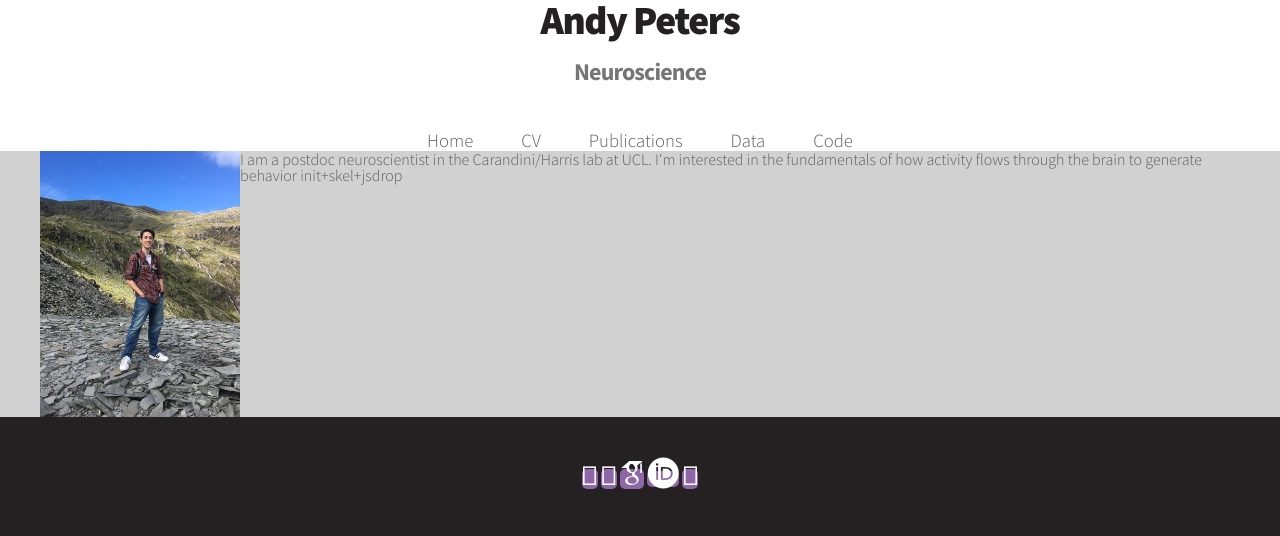
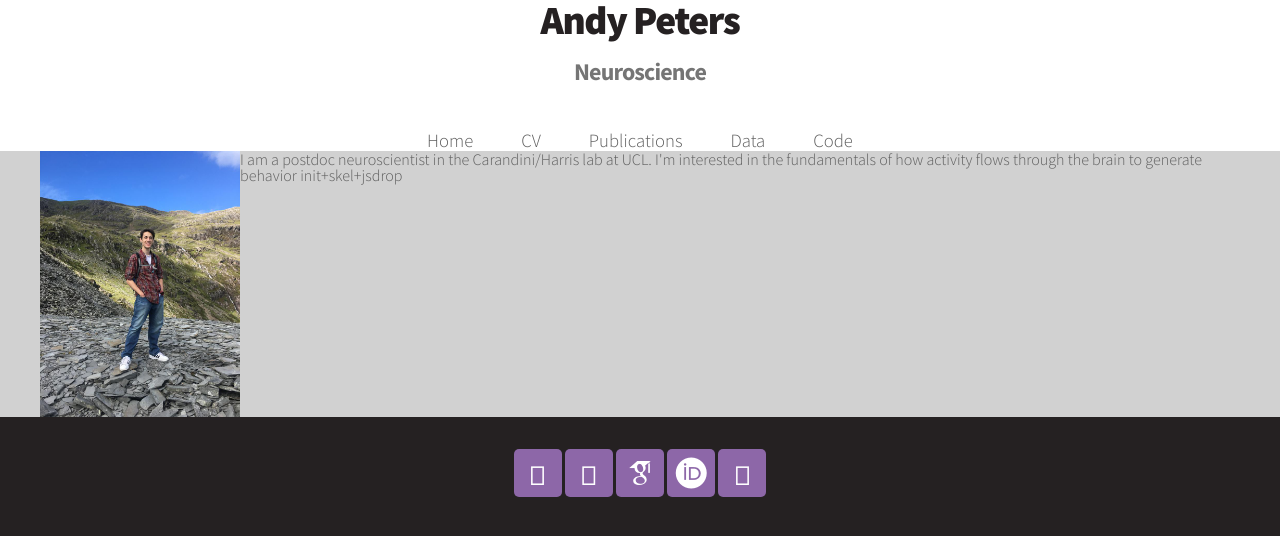
Before and after one commit to petersaj/petersaj.github.io, a Jekyll site: the page built from index.html, in a window 1280 px wide. Shown: the top 536 px of the page. Built offline with Jekyll 4.4.1, drawn with Linux system fonts in a browser that asks for light colours; some web fonts are replaced; a style sheet for code colours, icons or effects is not loaded.

Commit message:
Update style.css

```diff
--- a/assets/css/style.css
+++ b/assets/css/style.css
@@ -559,7 +559,7 @@
 
 				ul.social li
 				{
-					display: inline;
+					display: inline-block;
 				}
 
 				ul.social li:first-child
@@ -569,7 +569,7 @@
 
 				ul.social li a
 				{
-					display: inline;
+					display: inline-block;
 					width: 3em;
 					height: 3em;
 					text-align: center;
```
